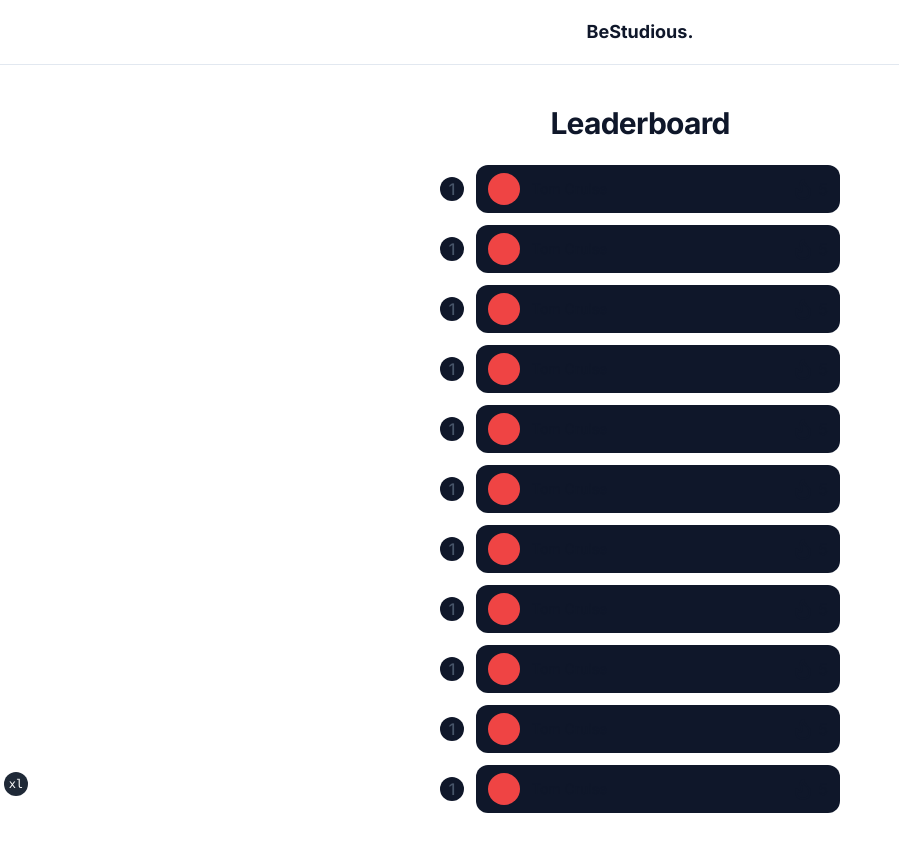
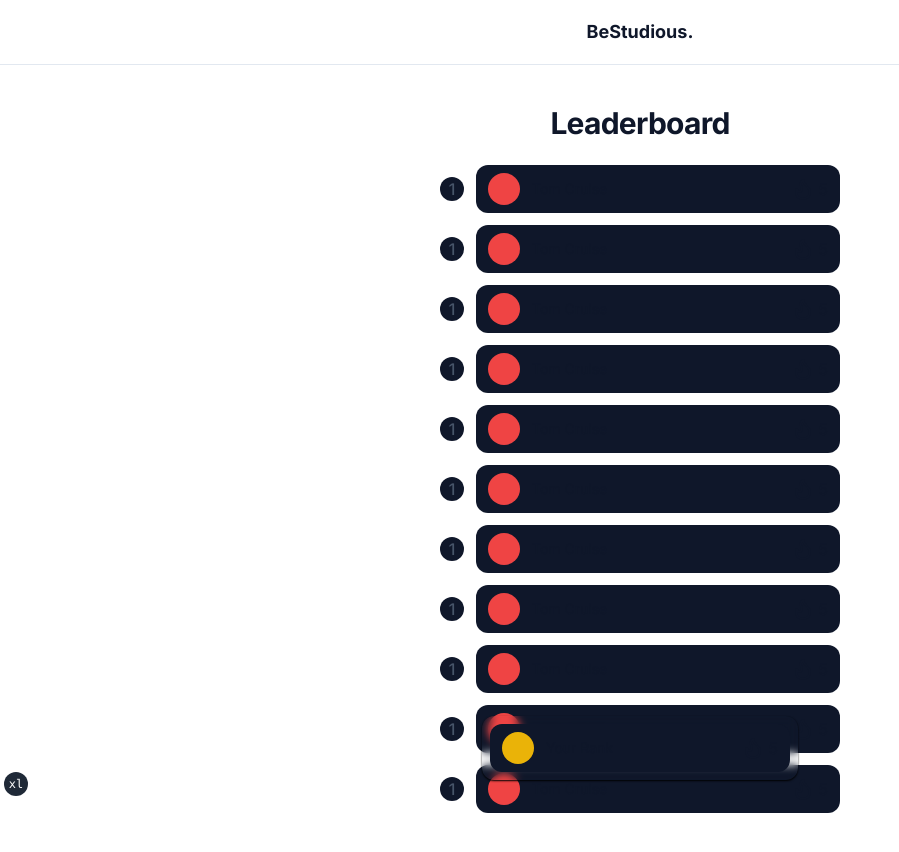
Before and after one commit to arihanv/BeStudious, a Next.js app: page /leaderboard in a window 1280 px wide. Shown: the whole page, without its empty margins (0-899 px from the left). Built offline with nearby package versions, Linux system fonts and the light colour scheme.

Commit message:
feat: User Rank Display

```diff
--- a/components/rankings/leaderboard.tsx
+++ b/components/rankings/leaderboard.tsx
@@ -1,22 +1,27 @@
-import React from 'react'
-import Rank from './rank'
+import React from "react"
+
+import Rank from "./rank"
+import UserRank from "./userrank"
 
 type Props = {}
 
 export default function Leaderboard({}: Props) {
   return (
-    <div className='flex w-full flex-col items-center gap-3'>
-        <Rank/>
-        <Rank/>
-        <Rank/>
-        <Rank/>
-        <Rank/>
-        <Rank/>
-        <Rank/>
-        <Rank/>
-        <Rank/>
-        <Rank/>
-        <Rank/>
+    <div className="flex w-full flex-col items-center gap-3">
+      <Rank />
+      <Rank />
+      <Rank />
+      <Rank />
+      <Rank />
+      <Rank />
+      <Rank />
+      <Rank />
+      <Rank />
+      <Rank />
+      <Rank />
+      <div className="fixed bottom-0 mb-5 w-fit rounded-xl p-2 shadow-sm shadow-black backdrop-blur-sm">
+        <UserRank />
+      </div>
     </div>
   )
 }
--- /dev/null
+++ b/components/rankings/userrank.tsx
@@ -0,0 +1,20 @@
+import React from "react"
+import { Flame } from "lucide-react"
+
+type Props = {}
+
+export default function UserRank({}: Props) {
+  return (
+    <div className="flex w-full min-w-[300px] items-center gap-3">
+      <div className="flex flex-1 items-center justify-between gap-3 rounded-xl bg-slate-900 p-2 px-3">
+        <div className="flex items-center gap-3">
+          <div className="h-8 w-8 rounded-full bg-yellow-500"></div>
+          <div className="text-sm">Your Rank</div>
+        </div>
+        <div className="flex items-center gap-1">
+          <Flame /> 5
+        </div>
+      </div>
+    </div>
+  )
+}
```
